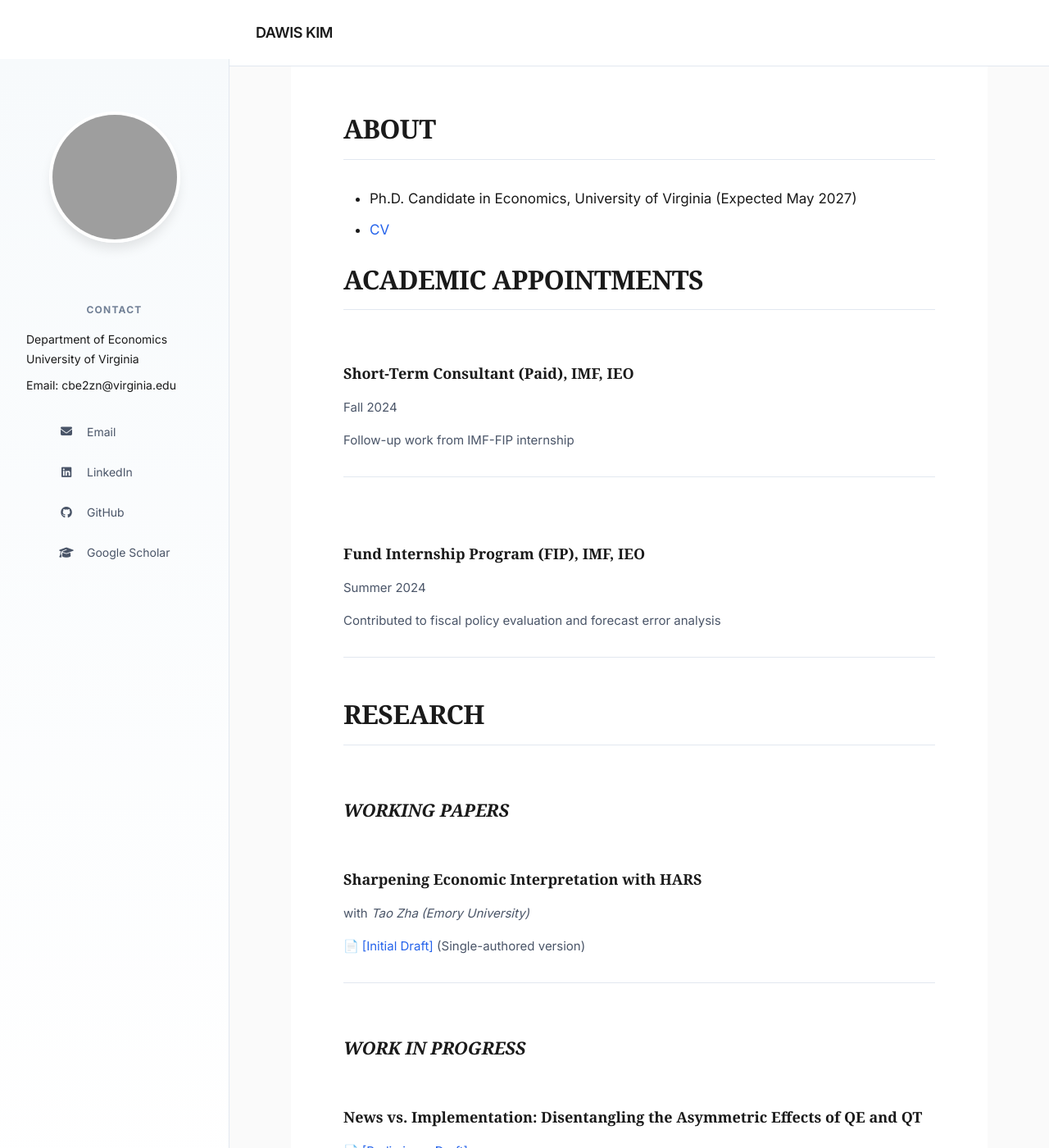
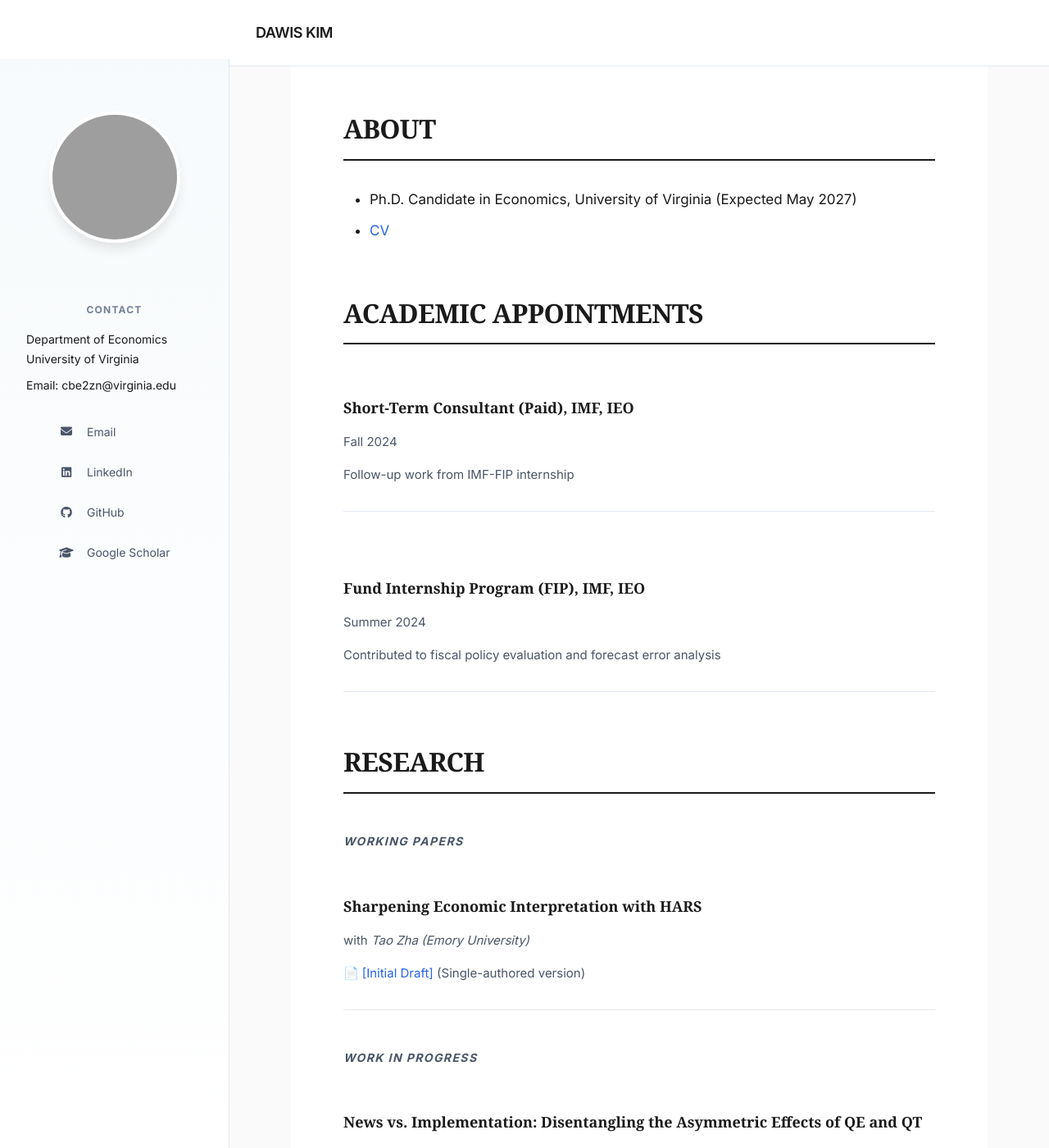
Before and after one commit to davidkim5707/website, a Jekyll site: the page built from index.md, in a window 1280 px wide and 1400 px high. Shown: the whole window at 82% size. Built offline with Jekyll 4.4.1, drawn with Linux system fonts in a browser that asks for light colours; some web fonts are replaced; grey boxes are pictures that could not be loaded.

Commit message:
Improve section spacing and hierarchy
Typography improvements:
- Add margin-top to h1 for better section separation (except first h1)
- Change h1 border to 2px solid dark color for stronger visual break
- Transform h2 to small uppercase labels (0.875rem, uppercase, wide letter-spacing)
- Reduce h2 margin-top from 3xl to 2xl (tighter spacing)
- Change h2 font to sans-serif for contrast with serif h1

This creates clearer visual hierarchy:
- H1: Main sections (ABOUT, RESEARCH, etc.) - large, bold, dark border
- H2: Subsections (WORKING PAPERS, WORK IN PROGRESS, etc.) - small, uppercase, subtle

🤖 Generated with [Claude Code](https://claude.com/claude-code)

Co-Authored-By: Claude <noreply@anthropic.com>

```diff
--- a/assets/css/style.css
+++ b/assets/css/style.css
@@ -246,23 +246,29 @@ h1 {
     font-family: var(--font-serif);
     font-size: 2rem;
     line-height: 1.3;
+    margin-top: var(--space-3xl);
     margin-bottom: var(--space-xl);
     font-weight: 600;
     color: var(--color-text-primary);
     letter-spacing: -0.02em;
     padding-bottom: var(--space-md);
-    border-bottom: 1px solid var(--color-border);
+    border-bottom: 2px solid var(--color-text-primary);
+}
+
+h1:first-child {
+    margin-top: 0;
 }
 
 h2 {
-    font-family: var(--font-serif);
-    font-size: 1.35rem;
+    font-family: var(--font-sans);
+    font-size: 0.875rem;
     line-height: 1.4;
-    margin-top: var(--space-3xl);
+    margin-top: var(--space-2xl);
     margin-bottom: var(--space-lg);
-    font-weight: 600;
-    color: var(--color-text-primary);
-    letter-spacing: -0.01em;
+    font-weight: 700;
+    color: var(--color-text-secondary);
+    letter-spacing: 0.1em;
+    text-transform: uppercase;
 }
 
 h3 {
```
